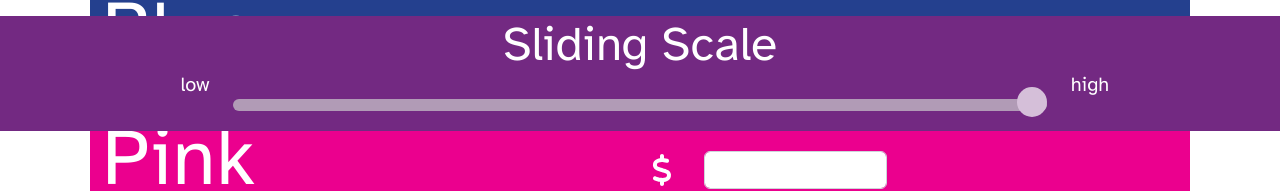
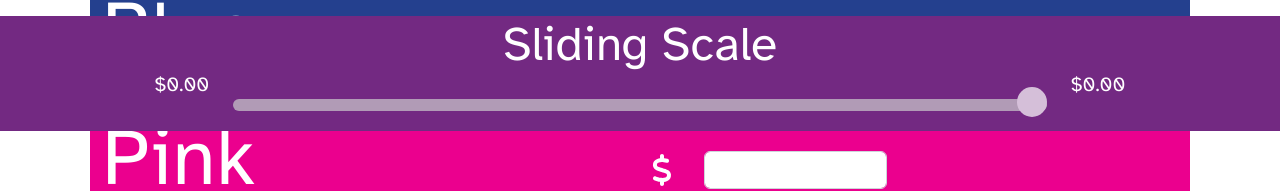
Before and after one commit to rlmead/lccr, a React (Create React App) app: page / in a window 1280 px wide. Shown: the part 669-860 px from the top of the page. Built offline with nearby package versions, Linux system fonts and the light colour scheme; no server answers.

Commit message:
add low and high range numbers to slider

```diff
--- a/src/App.tsx
+++ b/src/App.tsx
@@ -48,6 +48,8 @@ function App() {
   }
 
   const [tally, setTally] = useState(0);
+  const [lowTally, setLowTally] = useState(0);
+  const [highTally, setHighTally] = useState(0);
   const [itemCounts, setItemCounts] = useState<IItemCounts>({});
   const [multiplier, setMultiplier] = useState(0.5);
 
@@ -64,17 +66,25 @@ function App() {
   useEffect(() => {
     const calculate = () => {
       let newTally = 0
+      let newLow = 0
+      let newHigh = 0
       for (const color in itemCounts) {
         if (color !== 'Pink') {
           let increment = (prices[color]['high'] - prices[color]['low']) / 100
           let itemCost = prices[color]['low'] + (multiplier * increment)
           let totalCost = itemCounts[color] * itemCost
           newTally += Math.floor(totalCost * 20) / 20
+          newLow += itemCounts[color] * prices[color]['low']
+          newHigh += itemCounts[color] * prices[color]['high']
         } else {
           newTally += itemCounts[color]
+          newLow += itemCounts[color]
+          newHigh += itemCounts[color]
         }
       }
       setTally(newTally)
+      setLowTally(newLow)
+      setHighTally(newHigh)
     }
     calculate()
   }, [itemCounts, multiplier])
@@ -100,7 +110,7 @@ function App() {
         }
         <Row className='p-2 m-5'/>
         {
-          Footer(handleMultiplier)
+          Footer(handleMultiplier, lowTally, highTally)
         }
       </Container>
     </>
--- a/src/components/Footer.tsx
+++ b/src/components/Footer.tsx
@@ -1,7 +1,7 @@
 import React, { useEffect, useState } from 'react';
 import { Input, Navbar, Row, Col } from 'reactstrap';
 
-function Footer(handleMultiplier: (value: number) => void) {
+function Footer(handleMultiplier: (value: number) => void, lowTally: number, highTally: number) {
   const [multiplier, setMultiplier] = useState(100)
 
   useEffect(() => {
@@ -26,7 +26,7 @@ function Footer(handleMultiplier: (value: number) => void) {
         <Col
           className='col-2 lead d-flex justify-content-end'
         >
-          low
+          ${lowTally.toFixed(2)}
         </Col>
         <Col
           className='col-8 slidecontainer'
@@ -43,7 +43,7 @@ function Footer(handleMultiplier: (value: number) => void) {
         <Col
           className='col-2 lead d-flex justify-content-start'
         >
-          high
+        ${highTally.toFixed(2)}
         </Col>
       </Row>
     </Navbar>
```
